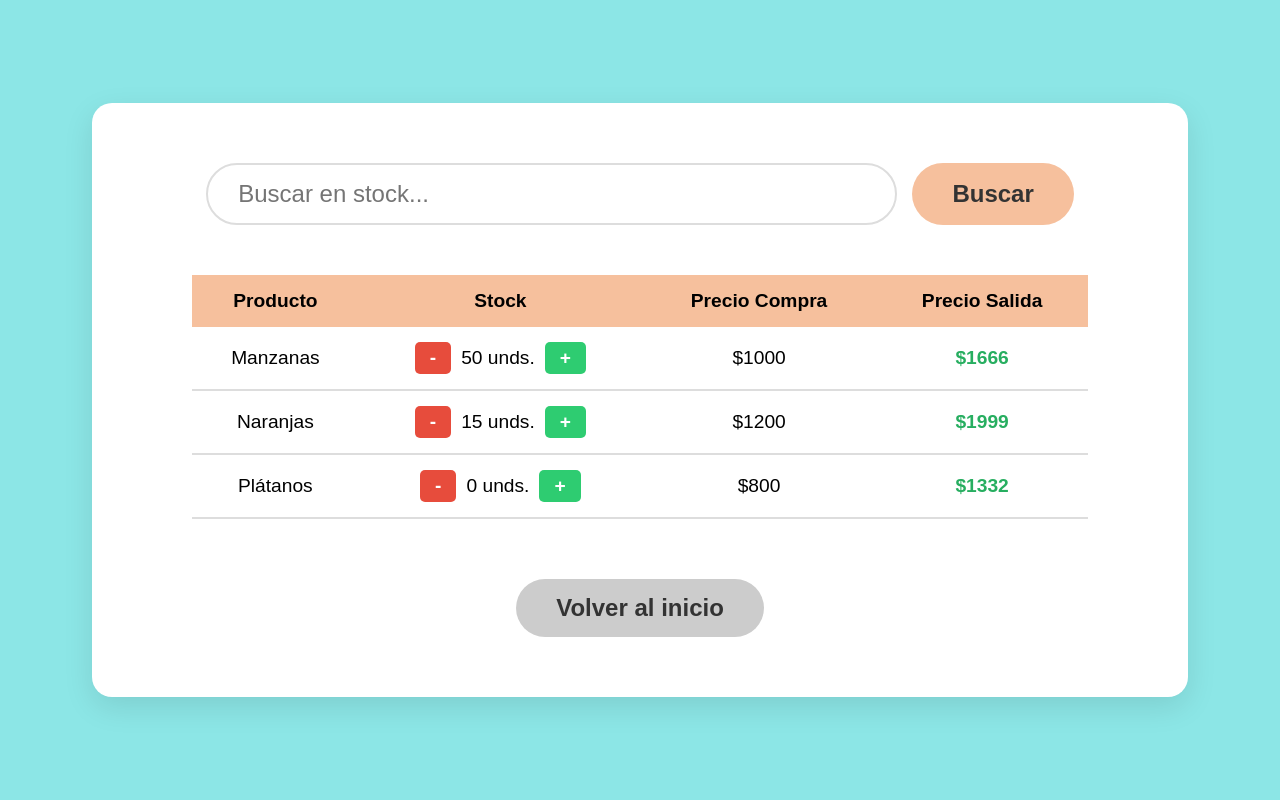
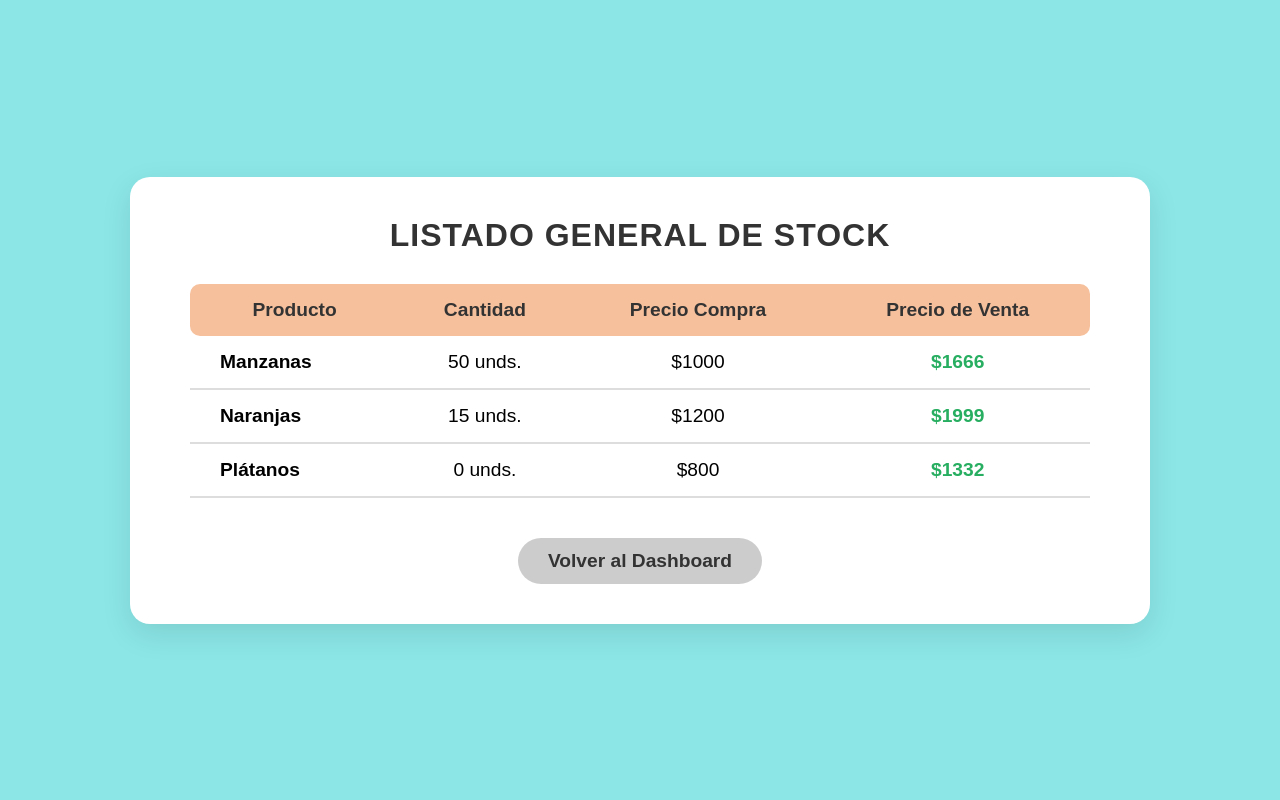
Before and after one commit to Aaron-mp3/Equipo-Proyecto-incial-6, a Django app: page /stock/ in a window 1280 px wide. Run offline with Django 5.2, Linux system fonts and the light colour scheme.

Commit message:
Implementacion completa de stock, ventas, calculos de precios y vistas para Entregable III

```diff
--- a/gestion/templates/gestion/stock.html
+++ b/gestion/templates/gestion/stock.html
@@ -3,54 +3,93 @@
 <head>
     <meta charset="UTF-8">
     <meta name="viewport" content="width=device-width, initial-scale=1.0">
-    <title>Inventaria - Stock</title>
+    <title>Inventaria - Listado de Stock</title>
     <style>
-        body { background-color: #8ce6e6; display: flex; align-items: center; justify-content: center; height: 100vh; margin: 0; font-family: Arial, sans-serif; }
-        .contenedor-escritorio { background-color: white; padding: 60px 100px; border-radius: 20px; box-shadow: 0 10px 30px rgba(0,0,0,0.1); display: flex; flex-direction: column; align-items: center; gap: 40px; width: 70%; max-width: 1000px; }
-        .buscador-container { display: flex; gap: 15px; width: 100%; justify-content: center; }
-        .input-oval { border: 2px solid #ddd; border-radius: 50px; padding: 15px 30px; font-size: 1.5rem; width: 70%; outline: none; }
-        .btn-oval { background-color: #f6c09d; color: #333; padding: 15px 40px; border-radius: 50px; text-decoration: none; font-size: 1.5rem; border: none; font-weight: bold; cursor: pointer; transition: transform 0.2s; }
-        .btn-oval:hover { transform: scale(1.05); }
+        body {
+            background-color: #8ce6e6;
+            display: flex;
+            align-items: center;
+            justify-content: center;
+            min-height: 100vh;
+            margin: 0;
+            font-family: Arial, sans-serif;
+        }
+        .contenedor-escritorio {
+            background-color: white;
+            padding: 40px 60px;
+            border-radius: 20px;
+            box-shadow: 0 10px 30px rgba(0,0,0,0.1);
+            display: flex;
+            flex-direction: column;
+            align-items: center;
+            gap: 30px;
+            width: 80%;
+            max-width: 900px;
+        }
+        h2 {
+            color: #333;
+            margin: 0;
+            font-size: 2rem;
+            text-transform: uppercase;
+            letter-spacing: 1px;
+        }
+        table {
+            width: 100%;
+            border-collapse: collapse;
+            text-align: center;
+            font-size: 1.2rem;
+        }
+        th {
+            background-color: #f6c09d;
+            padding: 15px;
+            color: #333;
+            font-weight: bold;
+        }
+        td {
+            padding: 15px;
+            border-bottom: 2px solid #ddd;
+        }
+        tr:hover {
+            background-color: #f9f9f9;
+        }
+        .btn-oval {
+            background-color: #ccc;
+            color: #333;
+            padding: 12px 30px;
+            border-radius: 50px;
+            text-decoration: none;
+            font-size: 1.2rem;
+            font-weight: bold;
+            transition: transform 0.2s;
+        }
+        .btn-oval:hover {
+            transform: scale(1.05);
+        }
     </style>
 </head>
 <body>
     <div class="contenedor-escritorio">
-        <form method="GET" action="{% url 'stock' %}" class="buscador-container">
-            <input type="text" name="q" class="input-oval" placeholder="Buscar en stock..." value="{{ query }}">
-            <button type="submit" class="btn-oval">Buscar</button>
-        </form>
+        <h2>Listado General de Stock</h2>
 
-        {% if mensaje_error %}
-            <p style="color: #e74c3c; font-size: 1.5rem; font-weight: bold; margin: 0;">{{ mensaje_error }}</p>
-        {% endif %}
+        <table>
+            <tr>
+                <th style="border-top-left-radius: 10px; border-bottom-left-radius: 10px;">Producto</th>
+                <th>Cantidad</th>
+                <th>Precio Compra</th>
+                <th style="border-top-right-radius: 10px; border-bottom-right-radius: 10px;">Precio de Venta</th>
+            </tr>
+            {% for producto in resultados %}
+            <tr>
+                <td style="font-weight: bold; text-align: left; padding-left: 30px;">{{ producto.nombre }}</td>
+                <td>{{ producto.stock }} unds.</td>
+                <td>${{ producto.precio }}</td>
+                <td style="font-weight: bold; color: #27ae60;">${{ producto.precio_salida }}</td>
+            </tr>
+            {% endfor %}
+        </table>
 
-        {% if resultados %}
-            <table style="width: 100%; border-collapse: collapse; margin-top: 10px; text-align: center; font-size: 1.2rem;">
-                <tr style="background-color: #f6c09d; border-radius: 10px;">
-                    <th style="padding: 15px;">Producto</th>
-                    <th style="padding: 15px;">Stock</th>
-                    <th style="padding: 15px;">Precio Compra</th>
-                    <th style="padding: 15px;">Precio Salida</th>
-                </tr>
-                {% for producto in resultados %}
-                <tr style="border-bottom: 2px solid #ddd;">
-                    <td style="padding: 15px;">{{ producto.nombre }}</td>
-
-                    <td style="padding: 15px; display: flex; align-items: center; justify-content: center; gap: 10px;">
-                        <a href="?q={{ query }}&accion=restar&id={{ producto.id }}" style="background-color: #e74c3c; color: white; text-decoration: none; padding: 5px 15px; border-radius: 5px; font-weight: bold;">-</a>
-                        <span>{{ producto.stock }} unds.</span>
-                        <a href="?q={{ query }}&accion=sumar&id={{ producto.id }}" style="background-color: #2ecc71; color: white; text-decoration: none; padding: 5px 15px; border-radius: 5px; font-weight: bold;">+</a>
-                    </td>
-
-                    <td style="padding: 15px;">${{ producto.precio }}</td>
-                    <td style="padding: 15px; font-weight: bold; color: #27ae60;">${{ producto.precio_salida }}</td>
-                </tr>
-                {% endfor %}
-            </table>
-        {% endif %}
-
-        <div style="display: flex; gap: 20px; margin-top: 20px;">
-            <a href="{% url 'inicio' %}" class="btn-oval" style="background-color: #ccc;">Volver al inicio</a>
+        <div style="display: flex; gap: 20px; margin-top: 10px;">
+            <a href="{% url 'dashboard' %}" class="btn-oval">Volver al Dashboard</a>
         </div>
     </div>
 </body>
--- a/gestion/urls.py
+++ b/gestion/urls.py
@@ -7,4 +7,5 @@ urlpatterns = [
     path('dashboard/', views.dashboard, name='dashboard'),
     path('menu/', views.menu_principal, name='menu'),
     path('stock/', views.vista_stock, name='stock'),
+    path('ventas/', views.vista_ventas, name='ventas'),
 ]
--- a/gestion/views.py
+++ b/gestion/views.py
@@ -1,6 +1,5 @@
 from django.shortcuts import render
 
-# 1. Datos precargados
 INVENTARIO_PRUEBA = [
     {'id': 1, 'nombre': 'Manzanas', 'stock': 50, 'precio': 1000},
     {'id': 2, 'nombre': 'Naranjas', 'stock': 15, 'precio': 1200},
@@ -16,7 +15,6 @@ def registro(request):
 def dashboard(request):
     return render(request, 'gestion/dashboard.html')
 
-# 2. VISTA DE PRODUCTOS (Restaurada: buscador simple sin cálculos)
 def menu_principal(request):
     query = request.GET.get('q', '')
     resultados = []
@@ -32,40 +30,84 @@ def menu_principal(request):
     context = {'query': query, 'resultados': resultados, 'mensaje_error': mensaje_error}
     return render(request, 'gestion/menu_principal.html', context)
 
-# 3. NUEVA VISTA DE STOCK (Muestra todos, tiene botones +/- y precios calculados)
 def vista_stock(request):
-    query = request.GET.get('q', '')
-    accion = request.GET.get('accion', '')
-    producto_id = request.GET.get('id', '')
-
-    if accion and producto_id:
-        for prod in INVENTARIO_PRUEBA:
-            if str(prod['id']) == str(producto_id):
-                if accion == 'sumar':
-                    prod['stock'] += 1
-                elif accion == 'restar' and prod['stock'] > 0:
-                    prod['stock'] -= 1
-                break
-
     resultados = []
-    mensaje_error = ""
     inventario_procesado = []
 
     for prod in INVENTARIO_PRUEBA:
         precio_con_iva = prod['precio'] * 1.19
         precio_salida = precio_con_iva * 1.40
+
         prod_temp = prod.copy()
         prod_temp['precio_salida'] = int(precio_salida)
         inventario_procesado.append(prod_temp)
 
-    if query:
-        for producto in inventario_procesado:
-            if query.lower() in producto['nombre'].lower():
-                resultados.append(producto)
-        if not resultados:
-            mensaje_error = f"No se encontró el producto '{query}' en el inventario."
-    else:
-        resultados = inventario_procesado
+    resultados = inventario_procesado
+    context = {'resultados': resultados}
+    return render(request, 'gestion/stock.html', context)
 
-    context = {'query': query, 'resultados': resultados, 'mensaje_error': mensaje_error}
-    return render(request, 'gestion/stock.html', context)
+HISTORIAL_VENTAS = []
+GANANCIAS_TOTALES = 0
+
+def vista_ventas(request):
+    global GANANCIAS_TOTALES
+    mensaje_error = ""
+    mensaje_exito = ""
+
+
+    if request.method == 'POST':
+        accion = request.POST.get('accion')
+
+        if accion == 'borrar':
+
+            pass
+        elif accion == 'confirmar':
+            query = request.POST.get('q', '').strip()
+            cantidad_str = request.POST.get('cantidad', '0')
+
+            try:
+                cantidad_a_vender = int(cantidad_str)
+            except ValueError:
+                cantidad_a_vender = 0
+
+            if not query:
+                mensaje_error = "Debes ingresar el nombre de un producto."
+            elif cantidad_a_vender <= 0:
+                mensaje_error = "La cantidad a vender debe ser mayor a 0."
+            else:
+
+                producto_encontrado = None
+                for prod in INVENTARIO_PRUEBA:
+                    if query.lower() in prod['nombre'].lower():
+                        producto_encontrado = prod
+                        break
+
+                if not producto_encontrado:
+                    mensaje_error = f"No se encontró el producto '{query}'."
+                elif producto_encontrado['stock'] < cantidad_a_vender:
+                    mensaje_error = f"Stock insuficiente. Solo quedan {producto_encontrado['stock']} unds."
+                else:
+
+                    producto_encontrado['stock'] -= cantidad_a_vender
+
+                    precio_con_iva = producto_encontrado['precio'] * 1.19
+                    precio_salida = precio_con_iva * 1.40
+                    ganancia_venta = int(precio_salida * cantidad_a_vender)
+
+                    GANANCIAS_TOTALES += ganancia_venta
+
+
+                    HISTORIAL_VENTAS.append({
+                        'nombre': producto_encontrado['nombre'],
+                        'cantidad': cantidad_a_vender,
+                        'precio_venta': int(precio_salida)
+                    })
+                    mensaje_exito = "¡Venta registrada con éxito!"
+
+    context = {
+        'ventas': HISTORIAL_VENTAS,
+        'ganancias_totales': GANANCIAS_TOTALES,
+        'mensaje_error': mensaje_error,
+        'mensaje_exito': mensaje_exito
+    }
+    return render(request, 'gestion/ventas.html', context)
```
Also changed, not shown: gestion/templates/gestion/dashboard.html (+11 -9 lines), gestion/templates/gestion/ventas.html (added, +98 -0 lines).
